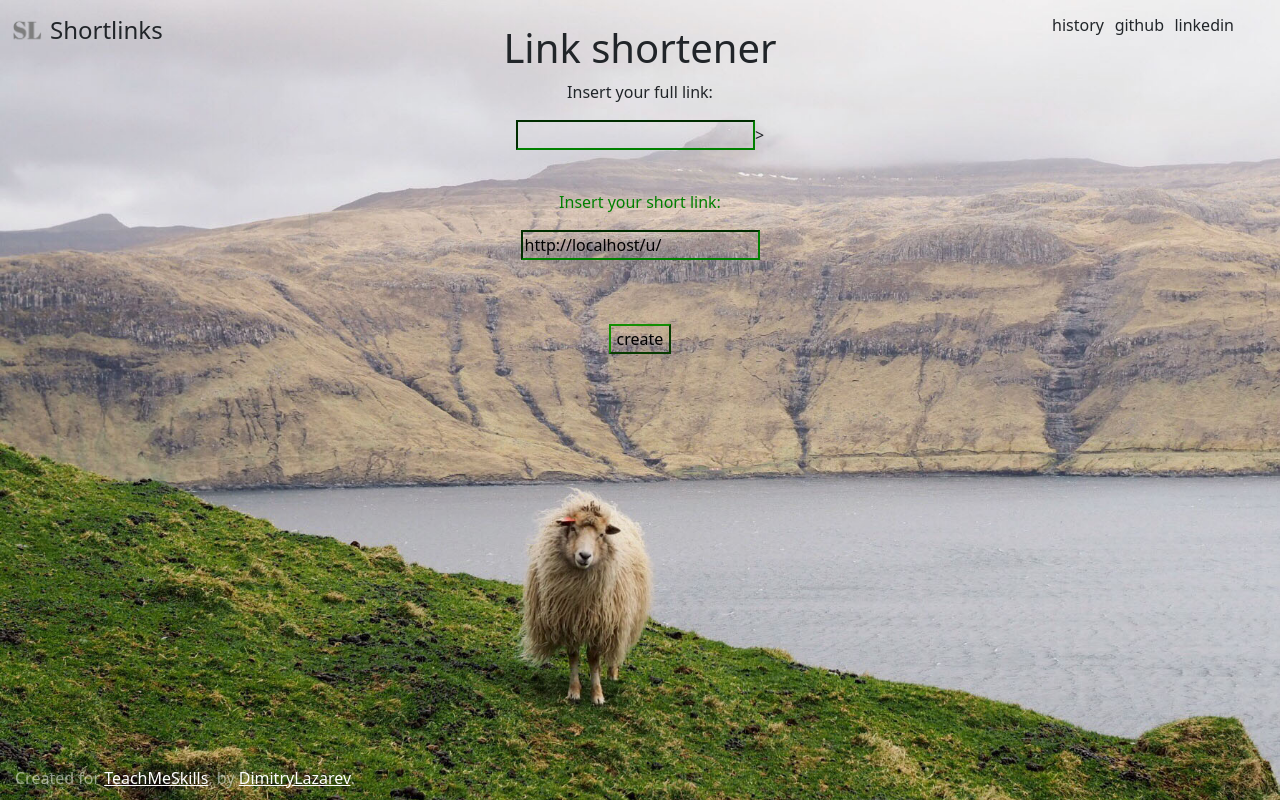
After one commit to DimitryLazarev/shortlinks, a Django app: page /personal_link/ in a window 1280 px wide. The commit adds this page. Run offline with Django 3.2, Linux system fonts and the light colour scheme.

Commit message:
full_task

```diff
--- a/shortlinks/settings.py
+++ b/shortlinks/settings.py
@@ -39,6 +39,7 @@ INSTALLED_APPS = [
     'django.contrib.staticfiles',
     'django_extensions',
     'shortlinksapp',
+    'widget_tweaks'
 
 ]
 
--- /dev/null
+++ b/shortlinksapp/forms.py
@@ -0,0 +1,10 @@
+from django import forms
+
+
+class PersonalLinkForm(forms.Form):
+    full_link = forms.URLField(label='', min_length=1, required=True)
+    short_link = forms.URLField(label='', min_length=1, required=True)
+
+
+class LinkForm(forms.Form):
+    full_link = forms.URLField(label='', min_length=1, required=True)
--- /dev/null
+++ b/shortlinksapp/templates/NoReverseMatch.html
@@ -0,0 +1,5 @@
+{% extends "base.html" %}
+{% block content %}
+<h1>Oops...</h1><br>
+<p>Something went wrong... <br> "{{ link }}" looks like that is not a link</p>
+{% endblock %}
--- /dev/null
+++ b/shortlinksapp/templates/personal_link.html
@@ -0,0 +1,39 @@
+{% extends "base.html" %}
+{% block content %}
+    <h1>Link shortener</h1>
+        <form method="post" action="{% url 'personal-link' %}">
+           {% for field in form %}
+        {% if field.html_name == 'full_link' %}
+        <p>Insert your full link:</p>
+            <p>{{ field }}></p>
+               {% if form.errors %}
+    {% for field in form %}
+        {% for error in field.errors %}
+            <div class="error">
+                <strong>{{ error|escape }}</strong>
+            </div>
+        {% endfor %}
+    {% endfor %}
+    {% for error in form.non_field_errors %}
+        <div class="error">
+            <strong>{{ error|escape }}</strong>
+        </div>
+    {% endfor %}
+{% endif %}
+            <br>
+        {% elif field.html_name == 'short_link' %}
+        <div class="formwrapper">
+        <p style="color: green">Insert your short link:</p>
+        <p>{{ field }}</p><br>
+        {% endif %}
+    </div>
+            {% endfor %}
+            {% if already_in_list_err %}
+            <div class="error">
+                This short link already exists
+            </div>
+            {% endif %}
+            <br><input type="submit" value="create" style="border-color: #138E02;">
+        </form>
+
+{% endblock %}
--- a/shortlinksapp/urls.py
+++ b/shortlinksapp/urls.py
@@ -1,9 +1,10 @@
 from django.urls import path
 
-from shortlinksapp.views import main_page, links_history, short_links_redirect
+from shortlinksapp.views import main_page, links_history, short_links_redirect, personal_link
 
 urlpatterns = [
     path('', main_page, name='main-page'),
     path('history/', links_history, name='links-history'),
-    path('u/<str:code>', short_links_redirect, name='short-links-redirect')
+    path('u/<str:code>', short_links_redirect, name='short-links-redirect'),
+    path('personal_link/', personal_link, name='personal-link'),
 ]
--- a/shortlinksapp/views.py
+++ b/shortlinksapp/views.py
@@ -1,31 +1,38 @@
 import datetime
 import string
+
 from django.shortcuts import render, redirect
+from django.urls import NoReverseMatch
+from shortlinksapp.forms import PersonalLinkForm, LinkForm
 from shortlinksapp.models import Links
 from random import shuffle
 
-SYMBOLS = list(string.ascii_lowercase)
+SYMBOLS = list(string.ascii_lowercase + string.digits)
 
 
 def main_page(request):
     if request.method == 'GET':
-        return render(request, 'main.html', {})
+        return render(request, 'main.html', {'form': LinkForm()})
     else:
-        [SYMBOLS.append(str(i)) for i in range(10)]
-        while True:
-            shuffle(SYMBOLS)
-            short_link = str(request.build_absolute_uri()) + 'u/'
-            for i in range(5):
-                short_link += SYMBOLS[i]
-            if not Links.objects.filter(short_link=short_link):
-                Links.objects.create(
-                    orig_link=request.POST.get('link'),
-                    short_link=short_link,
-                    datetime=str(datetime.datetime.now()),
-                    clicks=0,
-                )
-                break
-        return render(request, 'generated_link.html', {'link': short_link})
+        form = LinkForm(request.POST)
+        if form.is_valid():
+            cd = form.cleaned_data
+            while True:
+                shuffle(SYMBOLS)
+                short_link = str(request.build_absolute_uri()) + 'u/'
+                for i in range(5):
+                    short_link += SYMBOLS[i]
+                if not Links.objects.filter(short_link=short_link):
+                    Links.objects.create(
+                        orig_link=cd.get('full_link'),
+                        short_link=short_link,
+                        datetime=str(datetime.datetime.now()),
+                        clicks=0,
+                    )
+                    break
+            return render(request, 'generated_link.html', {'link': short_link, 'form': form})
+        else:
+            return render(request, 'main.html', {'err': form})
 
 
 def links_history(request):
@@ -38,6 +45,46 @@ def short_links_redirect(request, code):
         orig_link = Links.objects.get(short_link=f'{str(request.build_absolute_uri())}')
         orig_link.clicks += 1
         orig_link.save()
-        return redirect(f'{orig_link.orig_link}')
+        try:
+            return redirect(f'{orig_link.orig_link}')
+        except NoReverseMatch as err:
+            return render(request, 'NoReverseMatch.html', {'link': orig_link.orig_link})
     else:
         return render(request, 'error.html', {'link': str(request.build_absolute_uri())})
+
+
+def personal_link(request):
+    if request.method == 'GET':
+        return render(
+            request,
+            'personal_link.html',
+            {'form': PersonalLinkForm(initial={'short_link': '/'.join(request.build_absolute_uri().split('/')[:-2]) + '/u/'})}
+        )
+    else:
+        form = PersonalLinkForm(request.POST)
+        if form.is_valid():
+            cd = form.cleaned_data
+            if not Links.objects.filter(short_link=cd.get('short_link')):
+                Links.objects.create(
+                    orig_link=cd.get('full_link'),
+                    short_link=cd.get('short_link'),
+                    datetime=str(datetime.datetime.now()),
+                    clicks=0,
+                )
+                return render(request,
+                              'generated_personal_link.html', {
+                                  'full_link': cd.get('full_link'),
+                                  'personal_link': cd.get('short_link'),
+                                  'form': PersonalLinkForm(initial={'short_link': '/'.join(request.build_absolute_uri().split('/')[:-2]) + '/u/'}),
+                              }
+                              )
+            else:
+                return render(
+                    request,
+                    'personal_link.html',
+                    {'form': PersonalLinkForm(initial={'short_link': '/'.join(str(request.build_absolute_uri()).split('/')[:-2]) + '/u/'}),
+                     'already_in_list_err': True
+                     }
+                              )
+        else:
+            return render(request, 'personal_link.html', {'form': form})
--- a/templates/base.html
+++ b/templates/base.html
@@ -55,7 +55,7 @@ table tr:last-child td:last-child {
   border-bottom-right-radius: 25px;
 }
     h1 {text-align: center}
-    p {text-align: center}
+    p {text-align: center;}
 body {
     {% load static %}
   background-image: url('{% static 'shortlinksapp/nature.jpeg' %}');
@@ -84,6 +84,20 @@ body {
              box-shadow: none;
              border-color: white;
         }
+        div.formwrapper {
+        }
+
+        input{
+        background-color: transparent;
+        border-color: green;
+        }
+        strong {
+        text-align: center;
+        }
+        div.error{
+        text-align: center;
+        color: red;
+        }
 </style>
     <link rel="stylesheet" href="https://cdn.jsdelivr.net/npm/bootstrap@5.0.0-beta3/dist/css/bootstrap.min.css" rel="stylesheet" integrity="sha384-eOJMYsd53ii+scO/bJGFsiCZc+5NDVN2yr8+0RDqr0Ql0h+rP48ckxlpbzKgwra6" crossorigin="anonymous">
 </head>
```
Also changed, not shown: shortlinksapp/templates/generated_link.html (+22 -8 lines), shortlinksapp/templates/generated_personal_link.html (added, +35 -0 lines), shortlinksapp/templates/main.html (+21 -8 lines), db.sqlite3.
